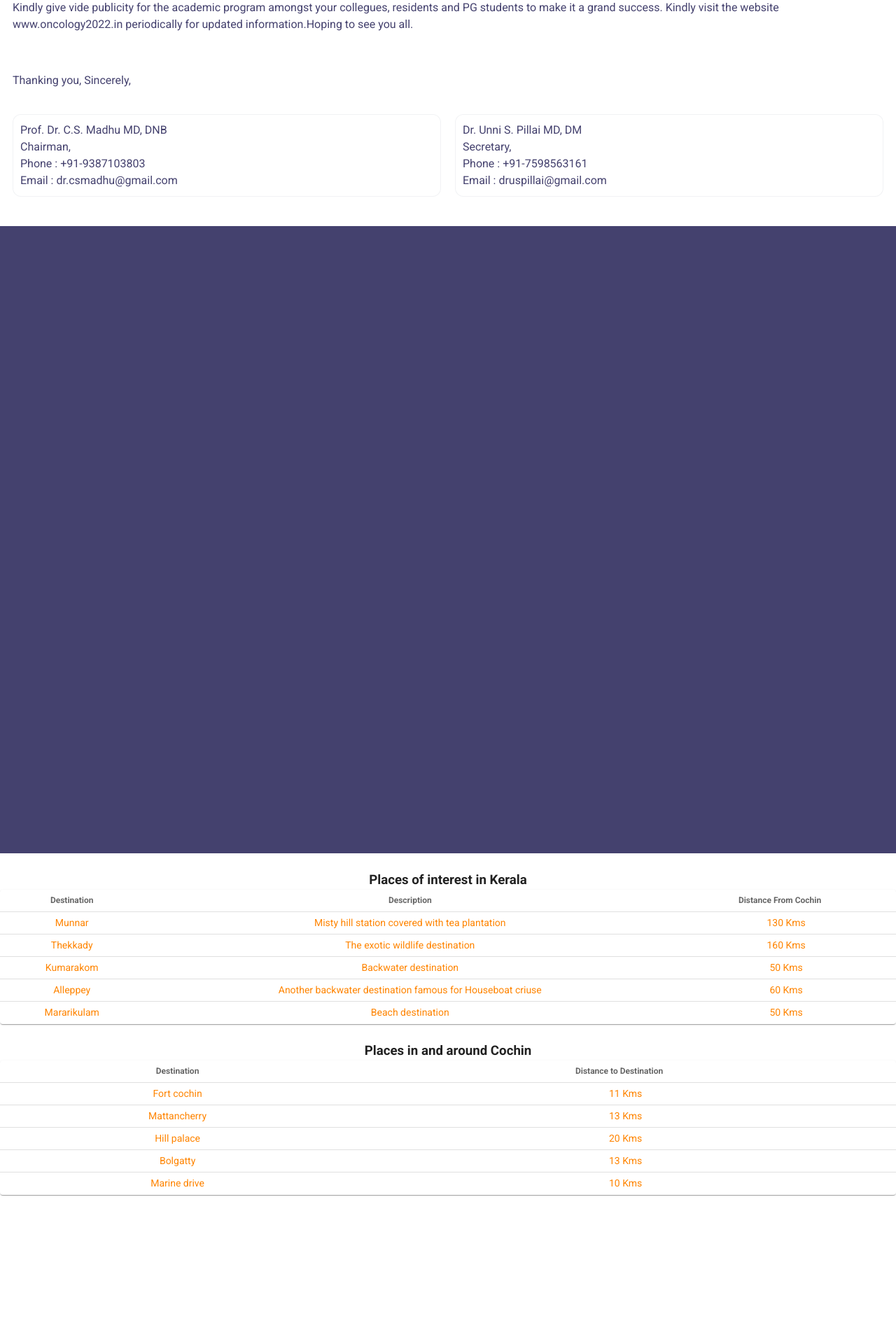
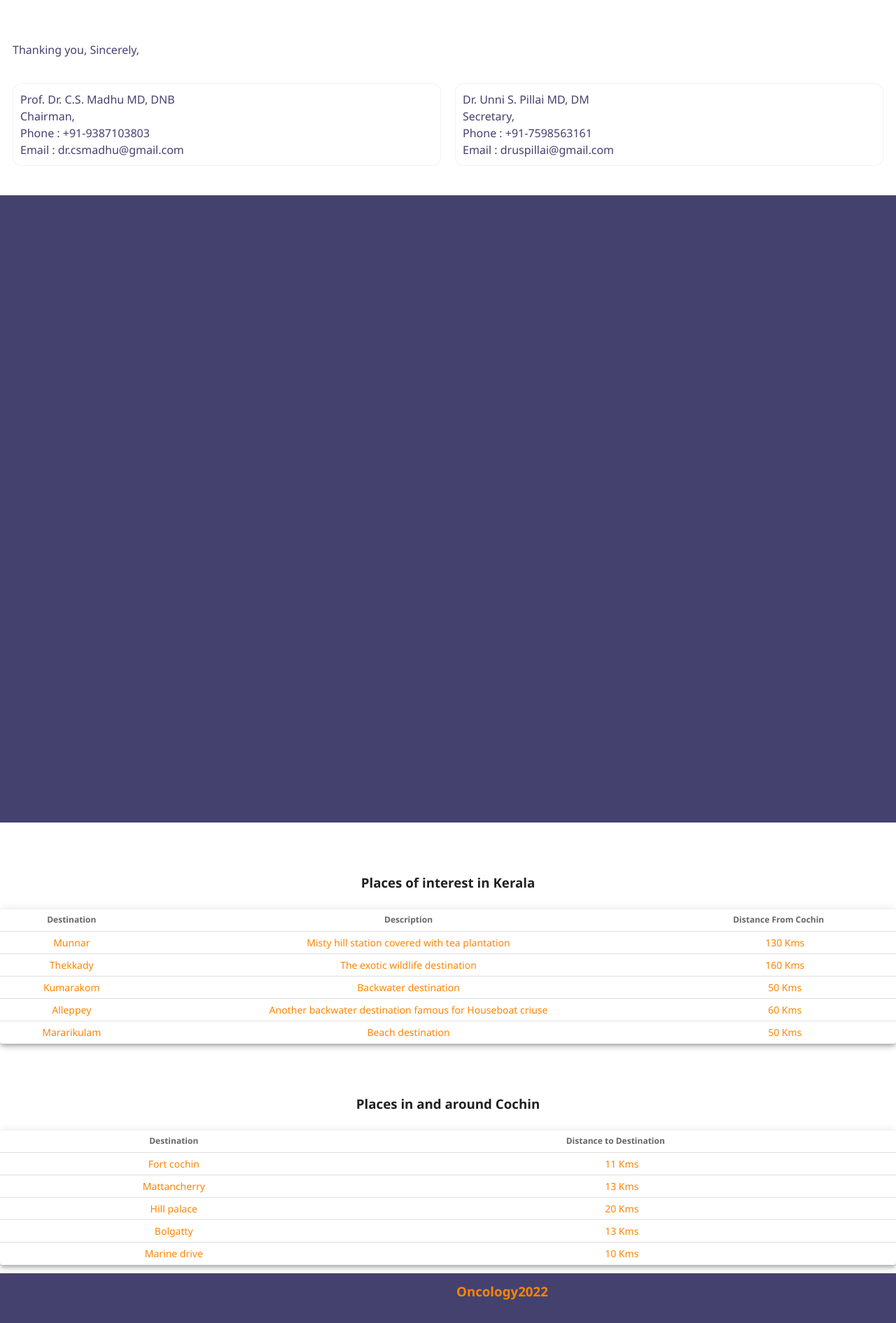
Before and after one commit to Sridharvn/Oncology2022Full, a Vue app: page / in a window 1280 px wide. Shown: the part 907-2797 px from the top of the page at 70% size. Before the commit the page ends 2714 px from the top, so only its background shows below. Built offline with nearby package versions, Linux system fonts and the light colour scheme.

Commit message:
Style corrections done - Started Adding Footer

```diff
--- a/package.json
+++ b/package.json
@@ -9,6 +9,7 @@
   },
   "dependencies": {
     "core-js": "^3.6.5",
+    "gsap": "^3.10.4",
     "vue": "^2.6.11",
     "vue-router": "^3.2.0",
     "vuetify": "^2.6.0",
--- a/public/index.html
+++ b/public/index.html
@@ -7,7 +7,7 @@
     <meta name="viewport" content="width=device-width,initial-scale=1.0">
     <link rel="icon" href="<%= BASE_URL %>favicon.ico">
     <title>
-        <%= htmlWebpackPlugin.options.title %>
+        Oncology Conference 2022
     </title>
     <link rel="stylesheet" href="https://fonts.googleapis.com/css?family=Roboto:100,300,400,500,700,900">
     <link rel="stylesheet" href="https://cdn.jsdelivr.net/npm/@mdi/font@latest/css/materialdesignicons.min.css">
@@ -16,9 +16,9 @@
 
 <body>
     <noscript>
-    <strong>We're sorry but <%= htmlWebpackPlugin.options.title %> doesn't work properly without JavaScript enabled.
-        Please enable it to continue.</strong>
-  </noscript>
+        <strong>We're sorry but <%= htmlWebpackPlugin.options.title %> doesn't work properly without JavaScript enabled.
+                Please enable it to continue.</strong>
+    </noscript>
     <div id="app"></div>
     <!-- built files will be auto injected -->
 </body>
--- a/src/App.vue
+++ b/src/App.vue
@@ -17,12 +17,38 @@
 </template>
 
 <script>
+import gsap from 'gsap'
+import ScrollTriggerPlugin from 'gsap/ScrollTrigger'
 export default {
   name: "App",
 
   data: () => ({
     //
   }),
+  mounted() {
+    //
+    this.revealAnimation();
+  },
+  methods: {
+    //
+    revealAnimation() {
+      gsap.registerPlugin(ScrollTriggerPlugin);
+      gsap.from('h1,h2,h3,h4,h5,#Thanks', {
+        duration: 1,
+        opacity: 0,
+        xPercent: -100,
+        ease: "power4",
+        stagger: 0.1
+      });
+      gsap.from('img,p,.footer1,#image,#tables', {
+        duration: 1,
+        opacity: 0,
+        xPercent: 100,
+        ease: "power4",
+        stagger: 0.1
+      });
+    }
+  }
 };
 </script>
 <style>
@@ -32,4 +58,14 @@ export default {
   background-color: var(--appBar-color);
   color: var(--secondary-color);
 }
+
+* {
+  font-family: 'Segoe UI', Tahoma, Verdana, sans-serif;
+  padding: 0;
+  margin: 0;
+}
+
+p {
+  font-family: 'Roboto', sans-serif;
+}
 </style>
--- a/src/components/DetailsText.vue
+++ b/src/components/DetailsText.vue
@@ -1,16 +1,16 @@
 <template>
     <div>
-        <v-row>
+        <v-row dense>
             <v-col>
                 <h1>{{ DetailstextData.Header }}</h1>
             </v-col>
         </v-row>
-        <v-row>
+        <v-row dense>
             <v-col>
                 <h4>{{ DetailstextData.wish }}</h4>
             </v-col>
         </v-row>
-        <v-row>
+        <v-row dense>
             <v-col>
                 <p>
                     {{ DetailstextData.Details }}
@@ -24,7 +24,7 @@
                 </p>
             </v-col>
         </v-row>
-        <v-row>
+        <v-row id="Thanks">
             <v-col> {{ DetailstextData.Thanks }}</v-col>
         </v-row>
         <v-spacer></v-spacer>
--- a/src/components/HomeMain.vue
+++ b/src/components/HomeMain.vue
@@ -1,12 +1,12 @@
 <template>
   <div id="home">
     <main>
-      <h1>Oncology 2022</h1>
-      <h4>
+      <!-- <h1>Oncology 2022</h1> -->
+      <h2>
         International Conference on Multidisciplinary Management of Common
         Malignancies
-      </h4>
-      <h5>2022 October 14,15 and 16</h5>
+      </h2>
+      <h4 style="color:var(--text-color)">2022 October 14,15 and 16</h4>
       <h5>Organised by : CCRS</h5>
       <h5> VENUE : HOTEL CROWNE PLAZA, KOCHI</h5>
       <h5> Email : oncology2022india@gmail.com</h5>
@@ -14,8 +14,7 @@
       <br>
     </main>
     <aside>
-      <img src="./../assets/crowne-plaza-kochi-3941030496-2x1.jpg" alt=""
-        style="max-height: 90vh; max-width: 55vw; mix-blend-mode: overlay;" />
+      <img src="./../assets/crowne-plaza-kochi-Resized.jpg" alt="" style="max-height: 90vh; max-width: 55vw;" />
       <!-- <img src="./../assets/pexels-mart-production-7089017.jpg" alt="" style="height:90vh;width:100vh; "> -->
     </aside>
   </div>
@@ -56,6 +55,7 @@ main {
     justify-content: center;
     align-items: center;
     text-align: center;
+    padding-bottom: 20px;
     /* width: max-content; */
   }
 }
--- a/src/components/Table.vue
+++ b/src/components/Table.vue
@@ -1,6 +1,7 @@
 <template>
     <div id="tables">
-        <v-data-table :headers="Headers" :items="TableData" class="elevation-1" hide-default-footer dense
+        <br>
+        <v-data-table :headers="Headers" :items="TableData" class="elevation-5" hide-default-footer dense
             mobile-breakpoint="0" id="tables">
         </v-data-table>
     </div>
--- /dev/null
+++ b/src/components/WebsiteFooter.vue
@@ -0,0 +1,26 @@
+<template>
+    <div id="websitefooter">
+
+        <v-row>
+            <v-col>
+                <v-img src="./../assets/ccrs-logo.png" style="height:50px;width:60px;"></v-img>
+            </v-col>
+            <v-col>
+                <h3>Oncology2022</h3>
+            </v-col>
+        </v-row>
+        <v-row>
+            <v-col>
+                <h5> Site Links</h5>
+            </v-col>
+        </v-row>
+    </div>
+</template>
+<script>
+</script>
+<style>
+#websitefooter {
+    background-color: var(--primary-color);
+    color: var(--secondary-color);
+}
+</style>
--- a/src/styles/styleVariables.css
+++ b/src/styles/styleVariables.css
@@ -2,6 +2,5 @@
     --primary-color: #44416E;
     --appBar-color: #413f69;
     --secondary-color: #ff8400;
-    /* --secondary-color: #B06842; */
-    --text-color: #28260E;
+    --text-color: #ccb158;
 }
--- a/src/views/Home.vue
+++ b/src/views/Home.vue
@@ -2,7 +2,8 @@
   <div class="home">
     <home-main></home-main>
     <!-- <br /><br /> -->
-    <v-spacer></v-spacer>
+    <!-- todo Card Code -->
+    <!-- <v-spacer></v-spacer>
     <v-row justify="center">
       <div v-for="cards in cardData" v-bind:key="cards.text">
         <v-col>
@@ -10,7 +11,7 @@
         </v-col>
         <v-spacer></v-spacer>
       </div>
-    </v-row>
+    </v-row> -->
     <v-row>
       <v-col>
         <DetailsText :DetailstextData="DetailstextData"></DetailsText>
@@ -29,18 +30,22 @@
 
     <v-row>
       <v-col>
-        <h3 style="text-align:center">
-          Places of interest in Kerala</h3>
+        <br /><br />
+        <h3 style="text-align: center">Places of interest in Kerala</h3>
         <v-spacer></v-spacer>
         <Table :TableData="PlacesofInterestData" :Headers="PlacesofInterestHeaders"></Table>
       </v-col>
     </v-row>
     <v-row>
-      <v-col>
-        <h3 style="text-align:center">
-          Places in and around Cochin</h3>
+      <v-col><br /><br />
+        <h3 style="text-align: center">Places in and around Cochin</h3>
         <v-spacer></v-spacer>
         <Table :TableData="PlacesinKochiData" :Headers="PlacesinKochiHeaders"></Table>
+      </v-col>
+    </v-row>
+    <v-row>
+      <v-col>
+        <WebsiteFooter></WebsiteFooter>
       </v-col>
     </v-row>
   </div>
@@ -53,6 +58,7 @@ import DetailsText from "../components/DetailsText.vue";
 // import InstructionsForPreperation from "../components/InstructionsForPreperation.vue";
 import Table from "../components/Table.vue";
 import HotelsDetails from "../components/HotelsDetails.vue";
+import WebsiteFooter from "../components/WebsiteFooter.vue";
 
 export default {
   name: "Home",
@@ -62,7 +68,8 @@ export default {
     DetailsText,
     // InstructionsForPreperation,
     Table,
-    HotelsDetails
+    HotelsDetails,
+    WebsiteFooter
   },
   data() {
     return {
@@ -95,8 +102,10 @@ export default {
         wish: "Dear Collegue,",
         Details:
           "We are extremely happy to welcome you all to Kochi the Queen of Arabian Sea for our international conference on Multidisciplinary Management of Geneto Urinary, Gynaecologic and Pelvic Malignancies. Highly reputed international faculty from U.K, U.S.A, Australia, Canada, besides so many distinguished national faculty from top most academic institutions such as TMH Mumbai, All India Institutes, Appolo Hospitals, Regional Cancer Centers in our country, have all consented to participate. This conference would be of immense benefit to practising Oncologists, Gynaecologists, Urologists, Gastro Entrologists, Pathologists and residents of all specialities. There will be an exciting trade exhibition. The residents and PG students have the opportunity to present posters, paper and may also participate in quiz programs designed for different specialities. The best oral and paper presentation will be awarded gold, silver and bronze medals. Kindly note that during Oncology 2018 following doctors were awarded fellowships.",
-        Details2: " International fellowship - Medical Oncology : Dr. Sadvik Raghuram MD DM (Amrita Institute of Medical Sciences)- Rs. 2Lacs. National fellowship - Medical Oncology : Dr. Sahli Bamroo MD DM (Amrita Institute of Medical Sciences) - Rs. 0.75Lacs. International fellowship - Radiation Oncology : Dr. Vishnu H Lal MD (Tata Memorial Hospital Kolkata) - Rs. 2 Lacs. National fellowships - Radiation Oncology : Dr. Daliya Thomas MD (Govt Medical College, Trivandrum)- Rs. 0.75 Lacs., Dr. Abul Hussain MD (Govt Medical College Trivandrum)- Rs. 0.75 Lacs. So residents and PG students may also compete and win national / international fellowships for undergoing special training in top centers in India or other countries by attending this conference. You have to apply sufficiently in advance for the same.",
-        Details3: " Kindly give vide publicity for the academic program amongst your collegues, residents and PG students to make it a grand success. Kindly visit the website www.oncology2022.in periodically for updated information.Hoping to see you all.",
+        Details2:
+          " International fellowship - Medical Oncology : Dr. Sadvik Raghuram MD DM (Amrita Institute of Medical Sciences)- Rs. 2Lacs. National fellowship - Medical Oncology : Dr. Sahli Bamroo MD DM (Amrita Institute of Medical Sciences) - Rs. 0.75Lacs. International fellowship - Radiation Oncology : Dr. Vishnu H Lal MD (Tata Memorial Hospital Kolkata) - Rs. 2 Lacs. National fellowships - Radiation Oncology : Dr. Daliya Thomas MD (Govt Medical College, Trivandrum)- Rs. 0.75 Lacs., Dr. Abul Hussain MD (Govt Medical College Trivandrum)- Rs. 0.75 Lacs. So residents and PG students may also compete and win national / international fellowships for undergoing special training in top centers in India or other countries by attending this conference. You have to apply sufficiently in advance for the same.",
+        Details3:
+          " Kindly give vide publicity for the academic program amongst your collegues, residents and PG students to make it a grand success. Kindly visit the website www.oncology2022.in periodically for updated information.Hoping to see you all.",
         Thanks: "Thanking you, Sincerely,",
         Footer1: {
           name: "Prof. Dr. C.S. Madhu MD, DNB",
@@ -130,7 +139,8 @@ export default {
         },
         {
           Destination: "Alleppey",
-          Description: "Another backwater destination famous for Houseboat criuse",
+          Description:
+            "Another backwater destination famous for Houseboat criuse",
           Distance: "60 Kms",
         },
         {
@@ -163,38 +173,38 @@ export default {
       ],
       PlacesofInterestHeaders: [
         {
-          text: 'Destination',
-          align: 'center',
+          text: "Destination",
+          align: "center",
           sortable: false,
-          value: 'Destination',
+          value: "Destination",
         },
         {
-          text: 'Description',
-          align: 'center',
+          text: "Description",
+          align: "center",
           sortable: false,
-          value: 'Description',
+          value: "Description",
         },
         {
-          text: 'Distance From Cochin',
-          align: 'center',
+          text: "Distance From Cochin",
+          align: "center",
           sortable: true,
-          value: 'Distance',
+          value: "Distance",
         },
       ],
       PlacesinKochiHeaders: [
         {
-          text: 'Destination',
-          align: 'center',
+          text: "Destination",
+          align: "center",
           sortable: false,
-          value: 'Destination',
+          value: "Destination",
         },
         {
-          text: 'Distance to Destination',
-          align: 'center',
+          text: "Distance to Destination",
+          align: "center",
           sortable: true,
-          value: 'Distance',
+          value: "Distance",
         },
-      ]
+      ],
     };
   },
   // computed: {
@@ -227,6 +237,7 @@ export default {
 <style>
 .home {
   margin-bottom: 100px;
-  /* padding: 2em; */
+  padding: 0;
+  margin: 0;
 }
 </style>
```
Also changed, not shown: src/assets/crowne-plaza-kochi-Resized.jpg (added), 1 other file (tests, documents, lock files or other folders).
